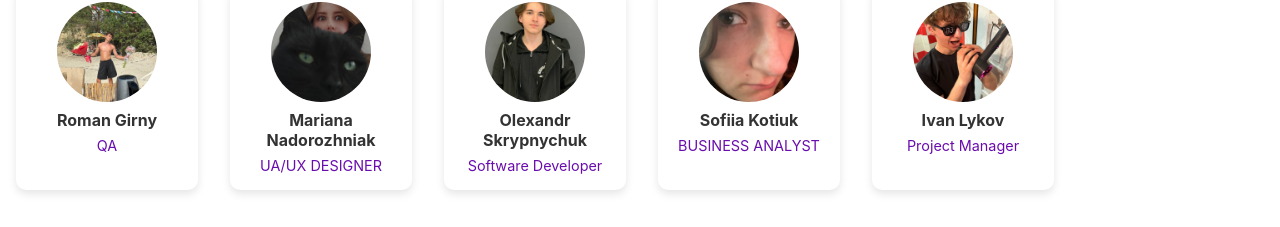
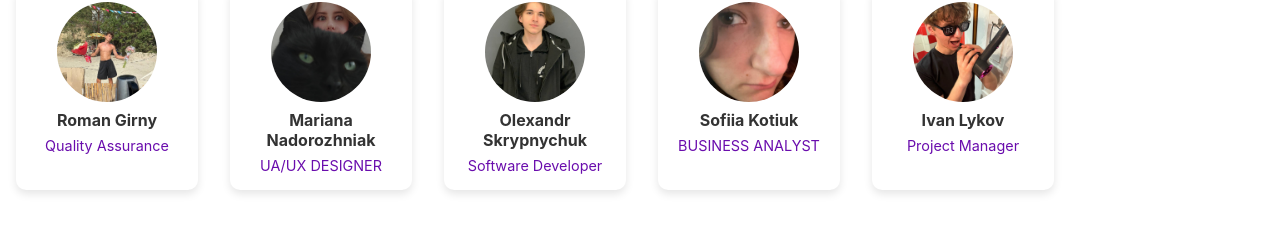
Before and after one commit to RomanGirn/SombraTeam2, a React (Create React App) app: page / in a window 1280 px wide. Shown: the part 144-371 px from the top of the page. Built offline with nearby package versions, Linux system fonts and the light colour scheme.

Commit message:
Update position text from 'QA' to 'Quality Assurance'

```diff
--- a/src/components/Body.js
+++ b/src/components/Body.js
@@ -7,7 +7,7 @@ const Body = () => {
         <img src={"/roman-photo.jpg"} alt="Roman Girny" style={styles.photo} />
         <div style={styles.textContainer}>
           <h2 style={styles.name}>Roman Girny</h2>
-          <p style={styles.position}>QA</p>
+          <p style={styles.position}>Quality Assurance</p>
         </div>
       </div>
       <div style={styles.card}>
```
